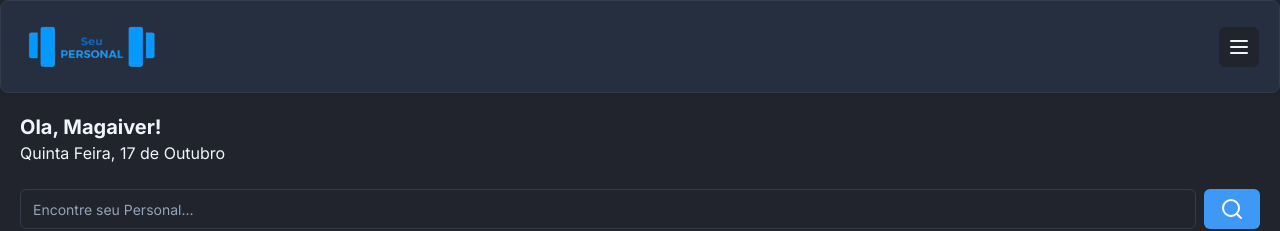
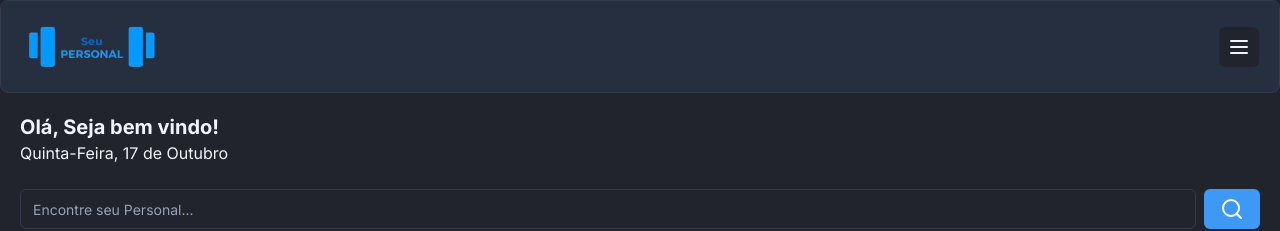
Before and after one commit to MAGAIVERH/adotapet, a Next.js app: page / in a window 1280 px wide. Shown: the top 231 px of the page. Built offline with nearby package versions, Linux system fonts and the light colour scheme; no server answers; the database is empty.

Commit message:
chore: add NEXT_AUTH_SECRET  env variable

```diff
--- a/app/_lib/auth.ts
+++ b/app/_lib/auth.ts
@@ -22,4 +22,5 @@
       return session
     },
   },
+  secret: process.env.NEXT_AUTH_SECRET,
 }
--- a/app/page.tsx
+++ b/app/page.tsx
@@ -9,6 +9,8 @@
 import Link from 'next/link'
 import { getServerSession } from 'next-auth'
 import { authOptions } from './_lib/auth'
+import { format } from 'date-fns'
+import { ptBR } from 'date-fns/locale'
 
 const Home = async () => {
   const session = await getServerSession(authOptions)
@@ -49,8 +51,19 @@
 
       <div className="p-5">
         {/*Texto */}
-        <h2 className="text-xl font-bold">Ola, Magaiver!</h2>
-        <p className="">Quinta Feira, 17 de Outubro</p>
+        <h2 className="text-xl font-bold">
+          Olá, {session?.user ? session.user.name : 'Seja bem vindo!'}
+        </h2>
+        <p>
+          <span className="capitalize">
+            {format(new Date(), 'EEEE, dd', { locale: ptBR })}{' '}
+          </span>
+          de
+          <span className="capitalize">
+            {' '}
+            {format(new Date(), 'MMMM', { locale: ptBR })}
+          </span>
+        </p>
 
         {/*Busca */}
         <div className="mt-6">
```
